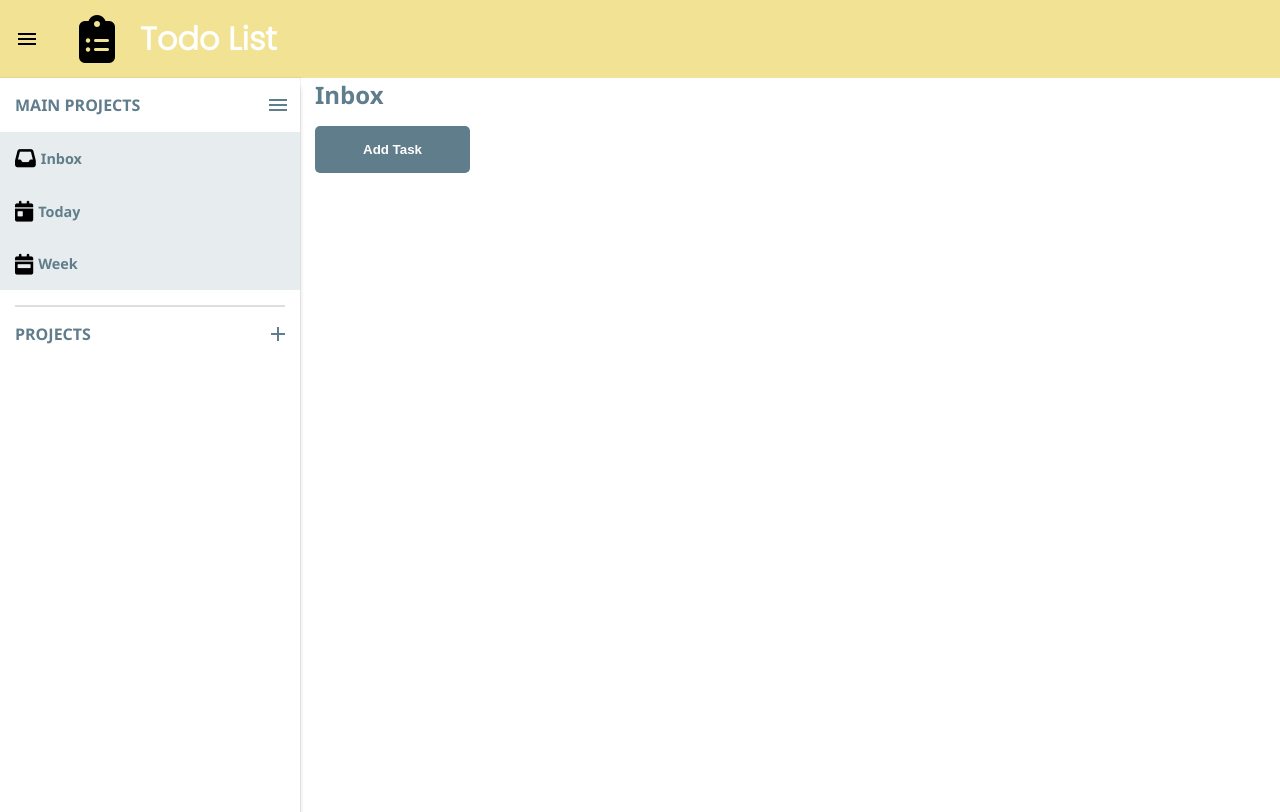
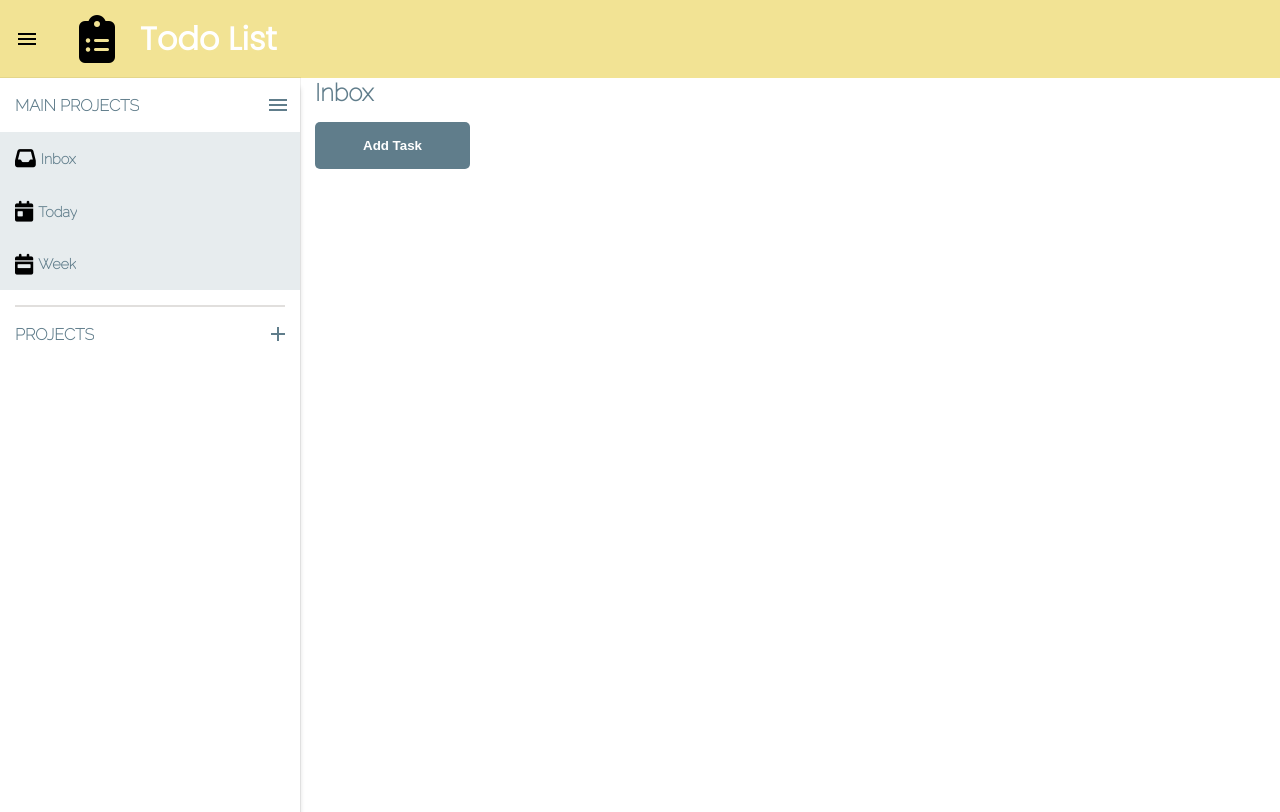
Before and after one commit to Rique2x/Todo-List, a plain HTML site: page index.html in a window 1280 px wide. Drawn offline with Linux system fonts and the light colour scheme; files that its build step writes are made by us from their sources.

Commit message:
changed fonts

```diff
--- a/index.html
+++ b/index.html
@@ -7,8 +7,11 @@
     <link rel="stylesheet" href="/dist/styles/main.css">
     <script src="https://kit.fontawesome.com/9ca286af2e.js" crossorigin="anonymous"></script>
     <link rel="preconnect" href="https://fonts.googleapis.com">
-<link rel="preconnect" href="https://fonts.gstatic.com" crossorigin>
-<link href="https://fonts.googleapis.com/css2?family=Poppins:wght@300&display=swap" rel="stylesheet">
+    <link rel="preconnect" href="https://fonts.gstatic.com" crossorigin>
+    <link href="https://fonts.googleapis.com/css2?family=Poppins:wght@300&display=swap" rel="stylesheet">
+    <link rel="preconnect" href="https://fonts.googleapis.com">
+    <link rel="preconnect" href="https://fonts.gstatic.com" crossorigin>
+    <link href="https://fonts.googleapis.com/css2?family=Raleway:wght@100&display=swap" rel="stylesheet">
     <title>Todo List</title>
 </head>
 <body>
--- a/styles/main.css
+++ b/styles/main.css
@@ -43,7 +43,7 @@ nav {
 #main-projects-heading,
 #projects-heading {
   color: #607d8b;
-  font-family: "Segoe", "Segoe UI", "Arial", "sans-serif";
+  font-family: "Raleway", sans-serif;
   font-weight: 900;
   font-size: 1rem;
   display: flex;
@@ -89,7 +89,7 @@ i {
 .selected .projects-item-name {
   color: #607d8b;
   font-weight: bold;
-  font-family: "Segoe", "Segoe UI", "Arial", "sans-serif";
+  font-family: "Raleway", sans-serif;
 }
 
 #projects-item-icon {
@@ -174,7 +174,7 @@ main {
 #main-title {
   font-size: 1.5rem;
   color: #607d8b;
-  font-family: "Segoe", "Segoe UI", "Arial", "sans-serif";
+  font-family: "Raleway", sans-serif;
 }
 
 #add-task {
```
Also changed, not shown: styles/main.min.css, 2 other files.
